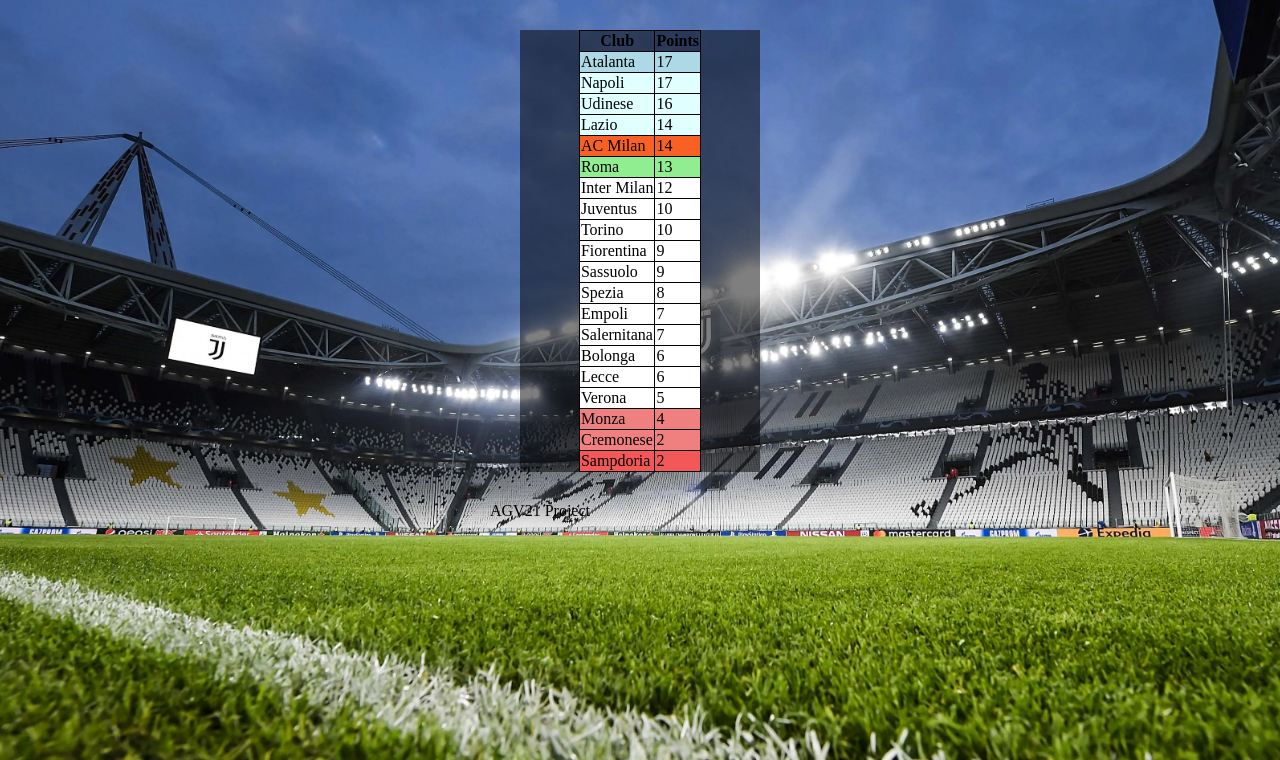
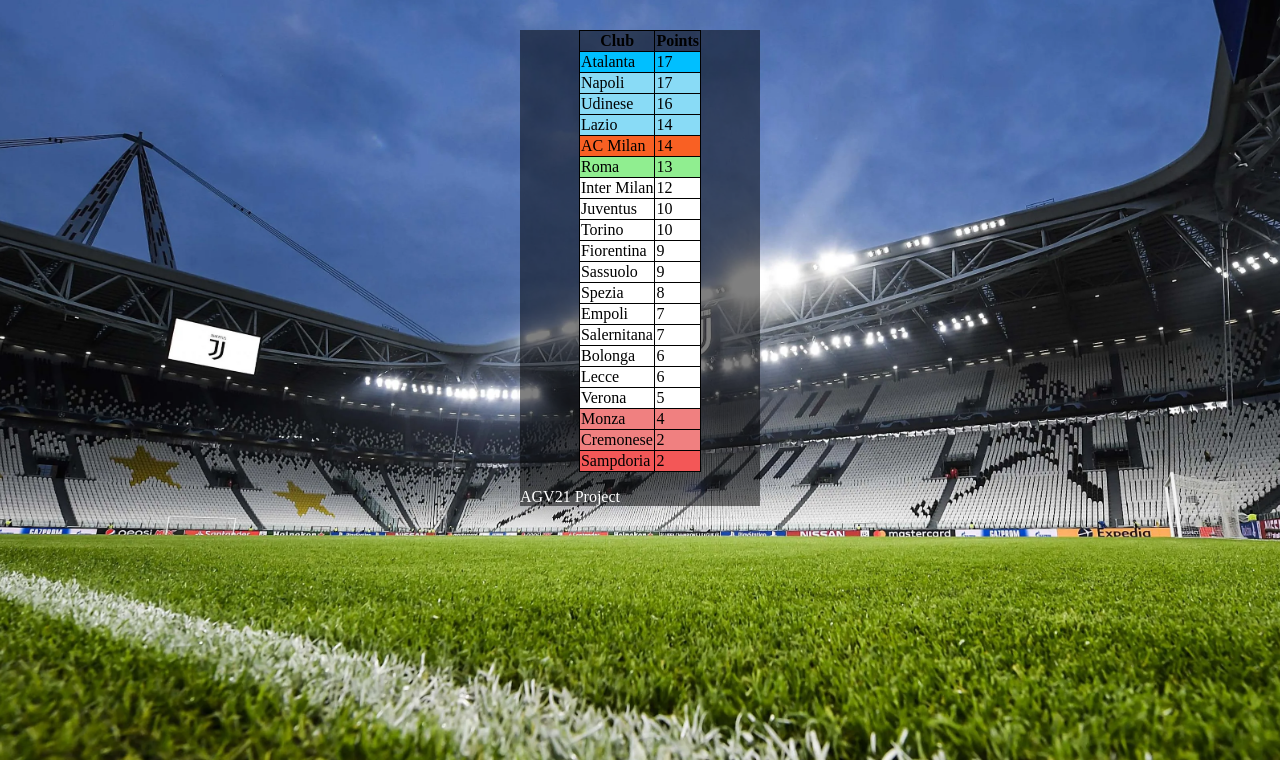
Before and after one commit to AGV21/Calcio-Table-PHP, a PHP site: page / in a window 1280 px wide. Shown: the top 760 px of the page. Run offline with PHP 8.4, Linux system fonts and the light colour scheme.

Commit message:
made section into two seprate sections. moved the footer into body and div. added comment to code. change color in styles.css on lines 29 and 33. add styles to footer

```diff
--- a/css/styles.css
+++ b/css/styles.css
@@ -1,3 +1,4 @@
+/*stylize background and postioning*/
 #mainContainer{
     width: 300px;
     height: 70vh;
@@ -15,19 +16,21 @@ div.trans{
     background: rgba(0, 0, 0, .5);
 }
 
-table, tr, td, th {
+/*stylize tables looks and postioning*/
+table, tr, td, th{
     margin-left: auto;
     margin-right: auto;
     border: 1px solid black;
     border-collapse: collapse;
+    color: ;
 }
 
 .currentLeader{
-    background-color: lightblue;
+    background-color: rgb(0, 191, 255);
 }
 
 .UCL{
-    background-color: lightcyan;
+    background-color: rgb(137, 219, 246);
 }
 
 .UEL{
@@ -49,3 +52,9 @@ table, tr, td, th {
 .Rest{
     background-color: white;
 }
+
+footer{
+    margin-left: auto;
+    margin-right: auto;
+    color: white;
+}
--- a/index.php
+++ b/index.php
@@ -52,9 +52,11 @@
                             <td><?php echo( $teamss ); ?></td>
                             <td><?php echo(  $score ); ?></td>
                         </tr>
+            </section>
+            <section>
                 <?php
                     }
-                }
+                }   /*two-dimensional array containing team names and their points from games played*/
                     $teams = array(
                         "Atalanta" => array(3, 1, 3, 3, 3, 1, 3),
                         "Bolonga" => array(0, 1, 0, 1, 1, 3, 0),
@@ -79,7 +81,7 @@
 
                         $teamNames = [];
                         $teampointsArray = [];
-
+                        /*foreach statment to add teams points earned to get current points earned in total*/
                         foreach ( $teams as $team => $points ) {
                             $currentTeamPointsTotal = 0;
                             for( $currentTeamPointsIndex = 0; $currentTeamPointsIndex < count( $points ); $currentTeamPointsIndex++ ) {
@@ -97,10 +99,10 @@
                             printOutSortedArray($final)
                 ?>
                         </table>
+                <footer>
+                    <P>AGV21 Project</p>
+                </footer>
             </section>
         </div>
     </body>
-    <footer>
-        <P>AGV21 Project</p>
-    </footer>
 </html>
```
Lines whose indentation alone changed are shown as unchanged.
